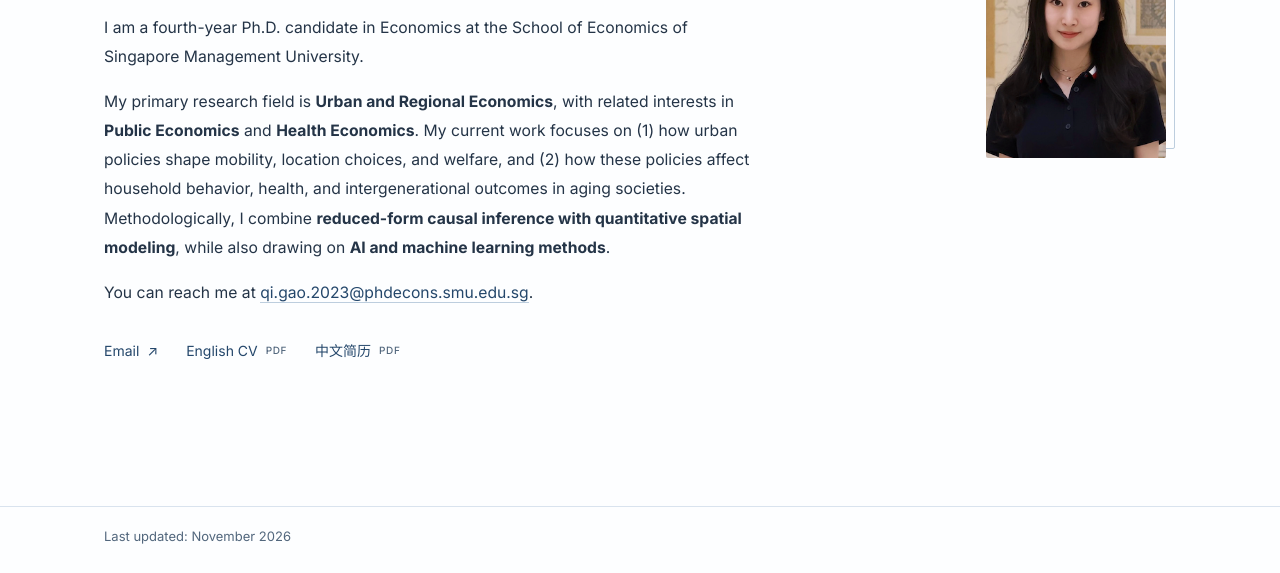
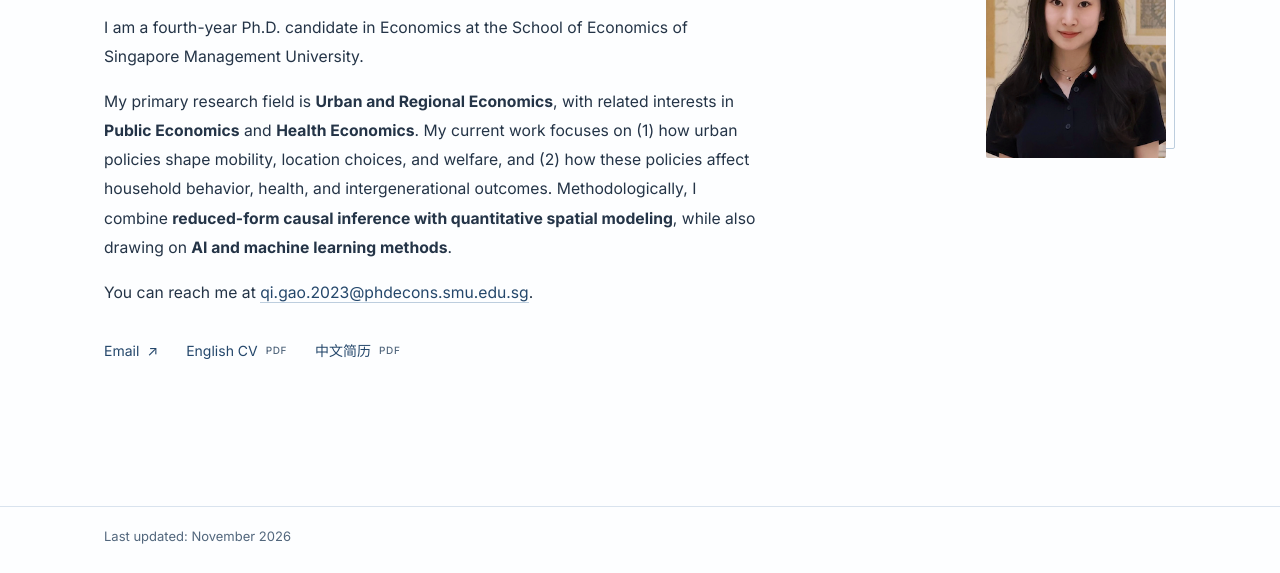
Before and after one commit to qigao-econ/qigao-econ.github.io, a plain HTML site: page index.html in a window 1280 px wide. Shown: the part 227-800 px from the top of the page. Drawn offline with nearby package versions, Linux system fonts and the light colour scheme.

Commit message:
Update index.html

```diff
--- a/index.html
+++ b/index.html
@@ -37,7 +37,7 @@
     <h1 id="home-title">Qi Gao <span class="name-cn" lang="zh-CN">高琦</span></h1>
     <p>Welcome!</p>
     <p>I am a fourth-year Ph.D. candidate in Economics at the School of Economics of Singapore Management University.</p>
-    <p>My primary research field is <strong>Urban and Regional Economics</strong>, with related interests in <strong>Public Economics</strong> and <strong>Health Economics</strong>. My current work focuses on (1) how urban policies shape mobility, location choices, and welfare, and (2) how these policies affect household behavior, health, and intergenerational outcomes in aging societies. Methodologically, I combine <strong>reduced-form causal inference with quantitative spatial modeling</strong>, while also drawing on <strong>AI and machine learning methods</strong>.</p>
+    <p>My primary research field is <strong>Urban and Regional Economics</strong>, with related interests in <strong>Public Economics</strong> and <strong>Health Economics</strong>. My current work focuses on (1) how urban policies shape mobility, location choices, and welfare, and (2) how these policies affect household behavior, health, and intergenerational outcomes. Methodologically, I combine <strong>reduced-form causal inference with quantitative spatial modeling</strong>, while also drawing on <strong>AI and machine learning methods</strong>.</p>
     <p>You can reach me at <a href="mailto:qi.gao.2023@phdecons.smu.edu.sg">qi.gao.2023@phdecons.smu.edu.sg</a>.</p>
     <ul class="links" aria-label="Contact and curriculum vitae">
       <li><a href="mailto:qi.gao.2023@phdecons.smu.edu.sg">Email <span aria-hidden="true">↗</span></a></li>
```
